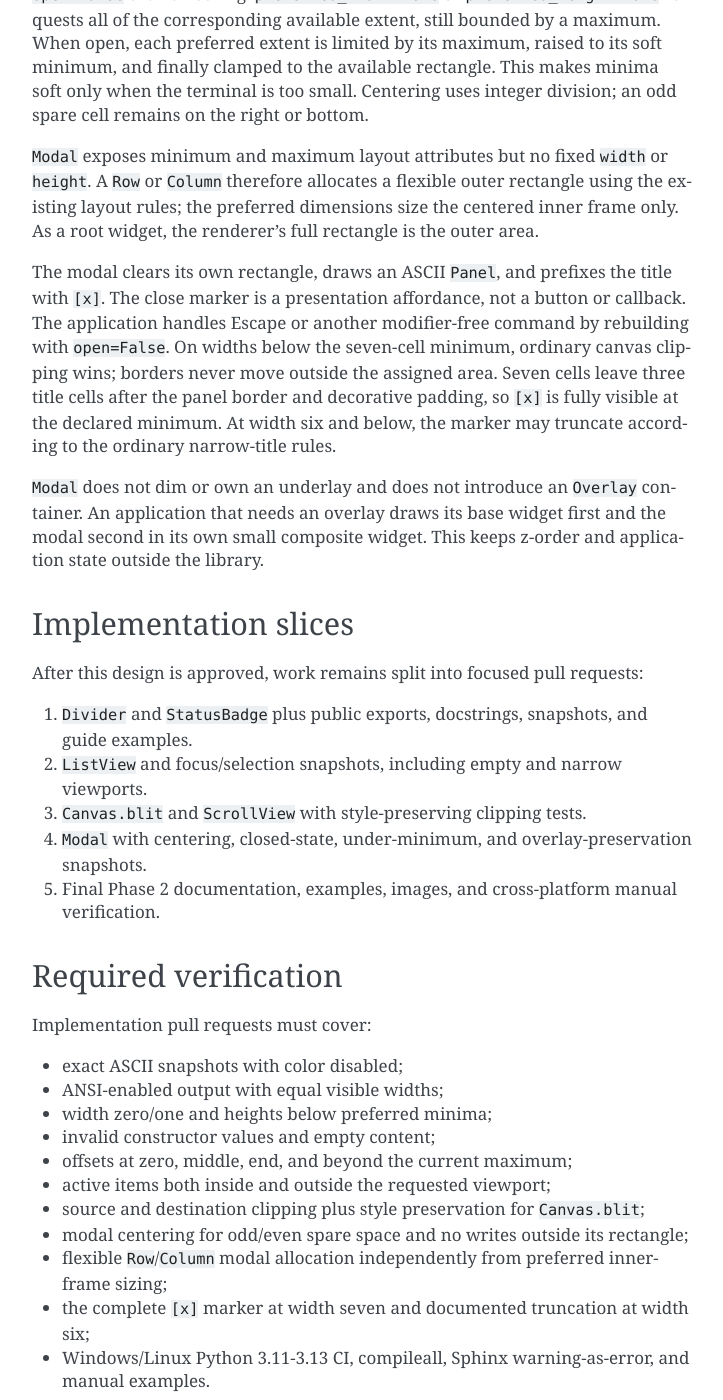
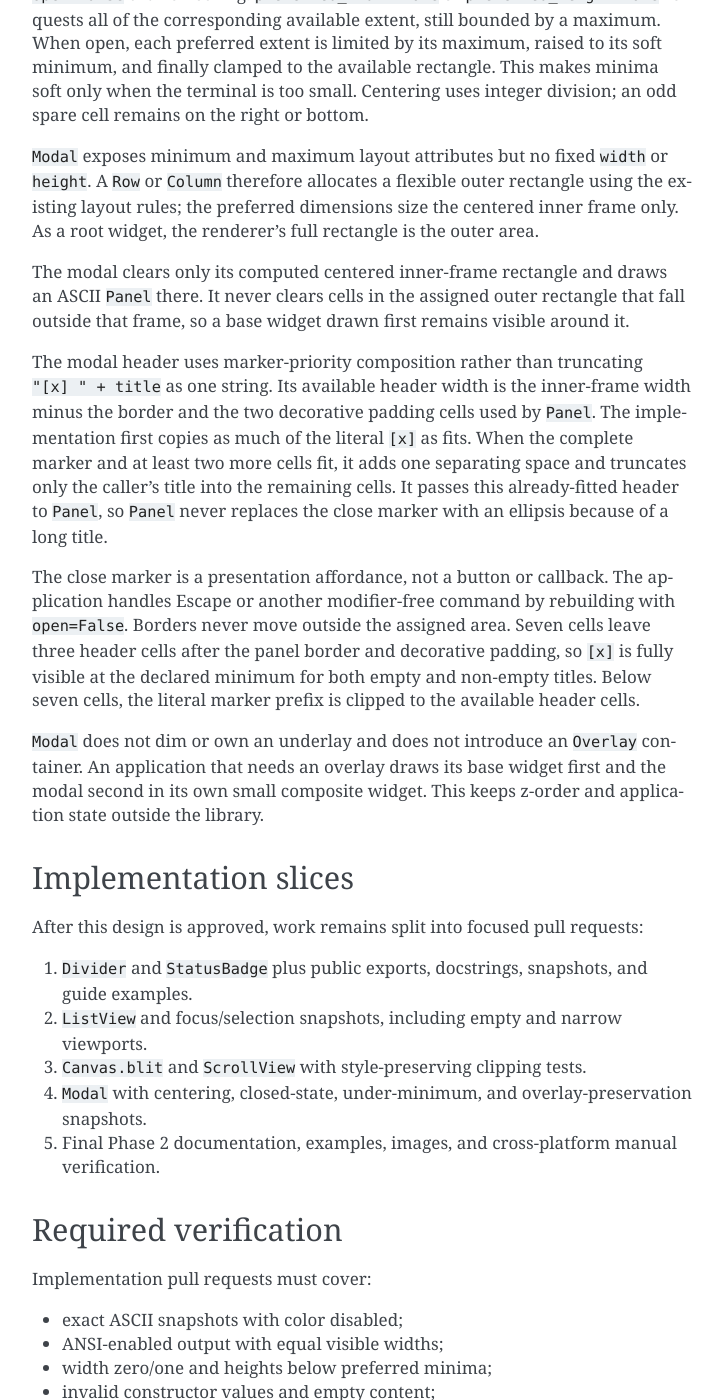
Before and after one commit to TheBitPoets/thebitlab-tui, a Sphinx documentation site: the page built from docs/architecture/phase-2-contracts.rst, in a window 1280 px wide and 1400 px high, scrolled down 5177 px. Shown: the whole window, without its empty margins (388-1111 px from the left). Built offline with Sphinx 7.4.7, drawn with Linux system fonts in a browser that asks for light colours; some of the changed text lies outside the part shown.

Commit message:
docs: harden modal and blit contracts

```diff
--- a/docs/architecture/phase-2-contracts.rst
+++ b/docs/architecture/phase-2-contracts.rst
@@ -237,13 +237,22 @@
 rules; the preferred dimensions size the centered inner frame only. As a root widget, the renderer's
 full rectangle is the outer area.
 
-The modal clears its own rectangle, draws an ASCII ``Panel``, and prefixes the title with ``[x]``.
+The modal clears only its computed centered inner-frame rectangle and draws an ASCII ``Panel``
+there. It never clears cells in the assigned outer rectangle that fall outside that frame, so a
+base widget drawn first remains visible around it.
+
+The modal header uses marker-priority composition rather than truncating ``"[x] " + title`` as one
+string. Its available header width is the inner-frame width minus the border and the two decorative
+padding cells used by ``Panel``. The implementation first copies as much of the literal ``[x]`` as
+fits. When the complete marker and at least two more cells fit, it adds one separating space and
+truncates only the caller's title into the remaining cells. It passes this already-fitted header to
+``Panel``, so ``Panel`` never replaces the close marker with an ellipsis because of a long title.
+
 The close marker is a presentation affordance, not a button or callback. The application handles
-Escape or another modifier-free command by rebuilding with ``open=False``. On widths below the
-seven-cell minimum, ordinary canvas clipping wins; borders never move outside the assigned area.
-Seven cells leave three title cells after the panel border and decorative padding, so ``[x]`` is
-fully visible at the declared minimum. At width six and below, the marker may truncate according to
-the ordinary narrow-title rules.
+Escape or another modifier-free command by rebuilding with ``open=False``. Borders never move
+outside the assigned area. Seven cells leave three header cells after the panel border and
+decorative padding, so ``[x]`` is fully visible at the declared minimum for both empty and non-empty
+titles. Below seven cells, the literal marker prefix is clipped to the available header cells.
 
 ``Modal`` does not dim or own an underlay and does not introduce an ``Overlay`` container. An
 application that needs an overlay draws its base widget first and the modal second in its own small
@@ -272,9 +281,14 @@
 - offsets at zero, middle, end, and beyond the current maximum;
 - active items both inside and outside the requested viewport;
 - source and destination clipping plus style preservation for ``Canvas.blit``;
+- overlapping self-blits left, right, up, and down plus one clipped overlap, with characters and
+  styles copied from the pre-write snapshot;
 - modal centering for odd/even spare space and no writes outside its rectangle;
+- sentinel-background modal snapshots proving that centered and clipped inner frames leave every
+  outer-rectangle cell outside the frame untouched;
 - flexible ``Row``/``Column`` modal allocation independently from preferred inner-frame sizing;
-- the complete ``[x]`` marker at width seven and documented truncation at width six;
+- empty and non-empty modal titles at widths six through ten in ANSI and no-color mode, including
+  the complete ``[x]`` marker at width seven and its deterministic literal prefix below minimum;
 - Windows/Linux Python 3.11-3.13 CI, compileall, Sphinx warning-as-error, and manual examples.
 
 Rejected alternatives
```
